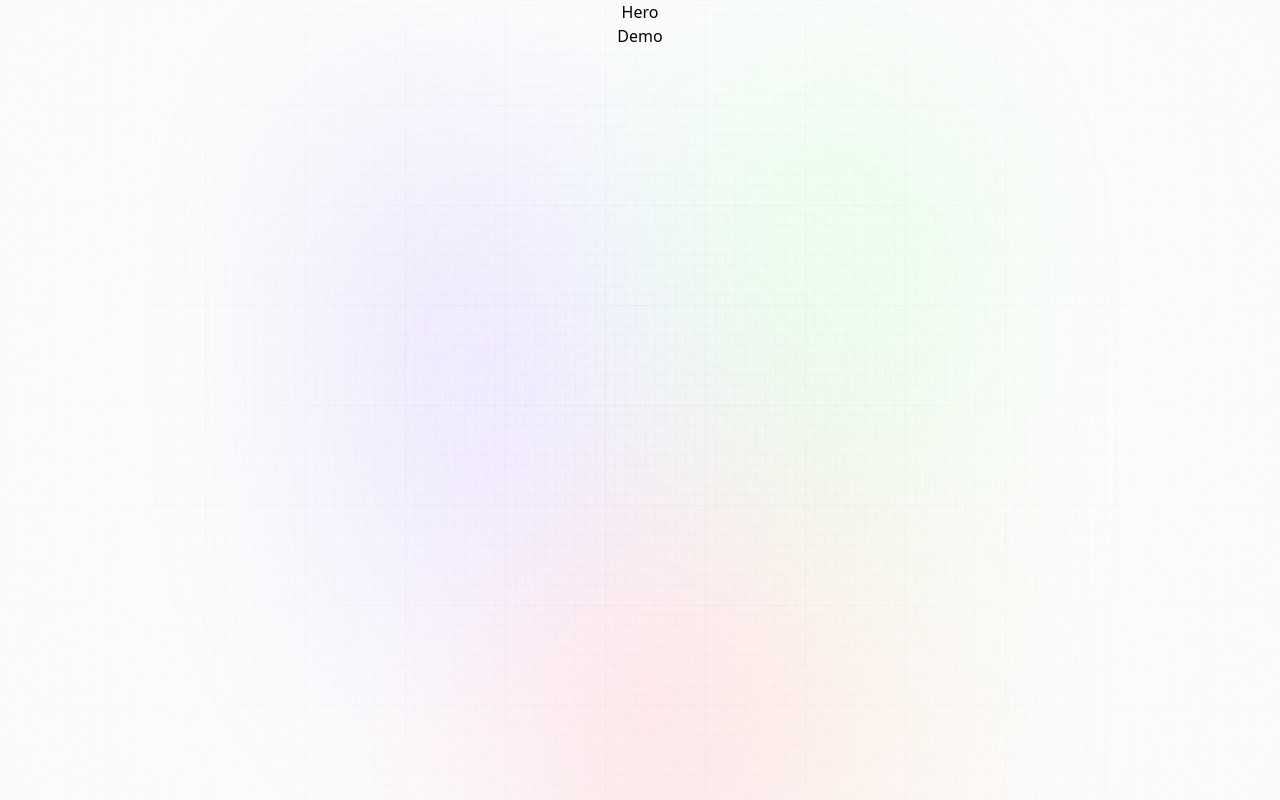
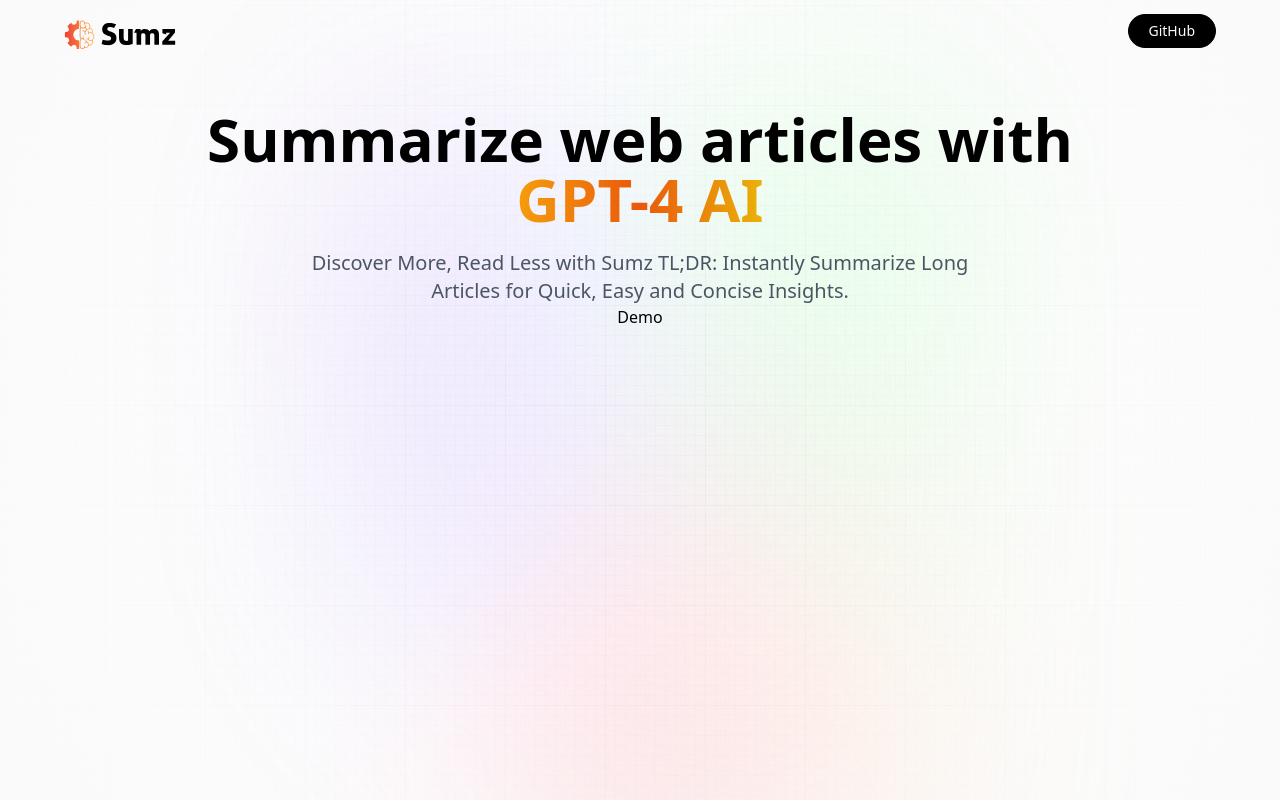
Before and after one commit to kenneth-alt/React-RTK-AI-article-summarizer, a React (Vite) app: page / in a window 1280 px wide. Built offline with nearby package versions, Linux system fonts and the light colour scheme; a web font is replaced by a local one.

Commit message:
add header, nav and desc

```diff
--- a/src/components/Hero.jsx
+++ b/src/components/Hero.jsx
@@ -1,8 +1,24 @@
-import React from 'react'
+import { logo } from '../assets'
 
 const Hero = () => {
   return (
-    <div>Hero</div>
+    <header className='w-full flex justify-center items-center flex-col'>
+      <nav className='flex justify-between items-center w-full mb-10 pt-3'>
+        <img src={logo} alt="logo" className='w-28 object-contain' />
+
+        <button type='button' onClick={() => window.open('https://github.com/kenneth-alt/React-RTK-AI-article-summarizer')} className='black_btn'>
+          GitHub
+        </button>
+      </nav>
+
+      <h1 className='head_text'>
+        Summarize web articles with <br />
+        <span className='orange_gradient'>GPT-4 AI</span>
+      </h1>
+      <h2 className='desc'>
+        Discover More, Read Less with Sumz TL;DR: Instantly Summarize Long Articles for Quick, Easy and Concise Insights.
+      </h2>
+    </header>
   )
 }
 
```
